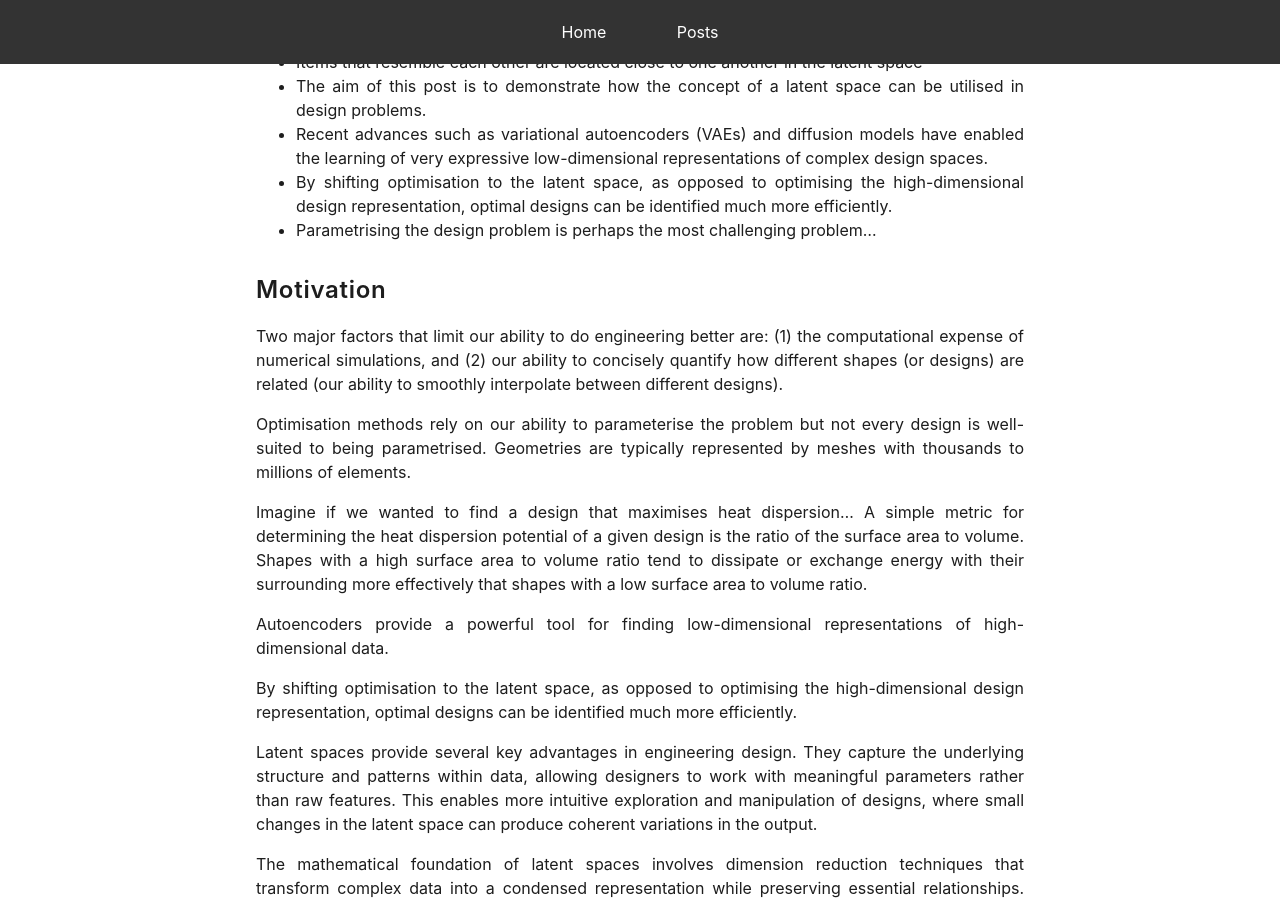
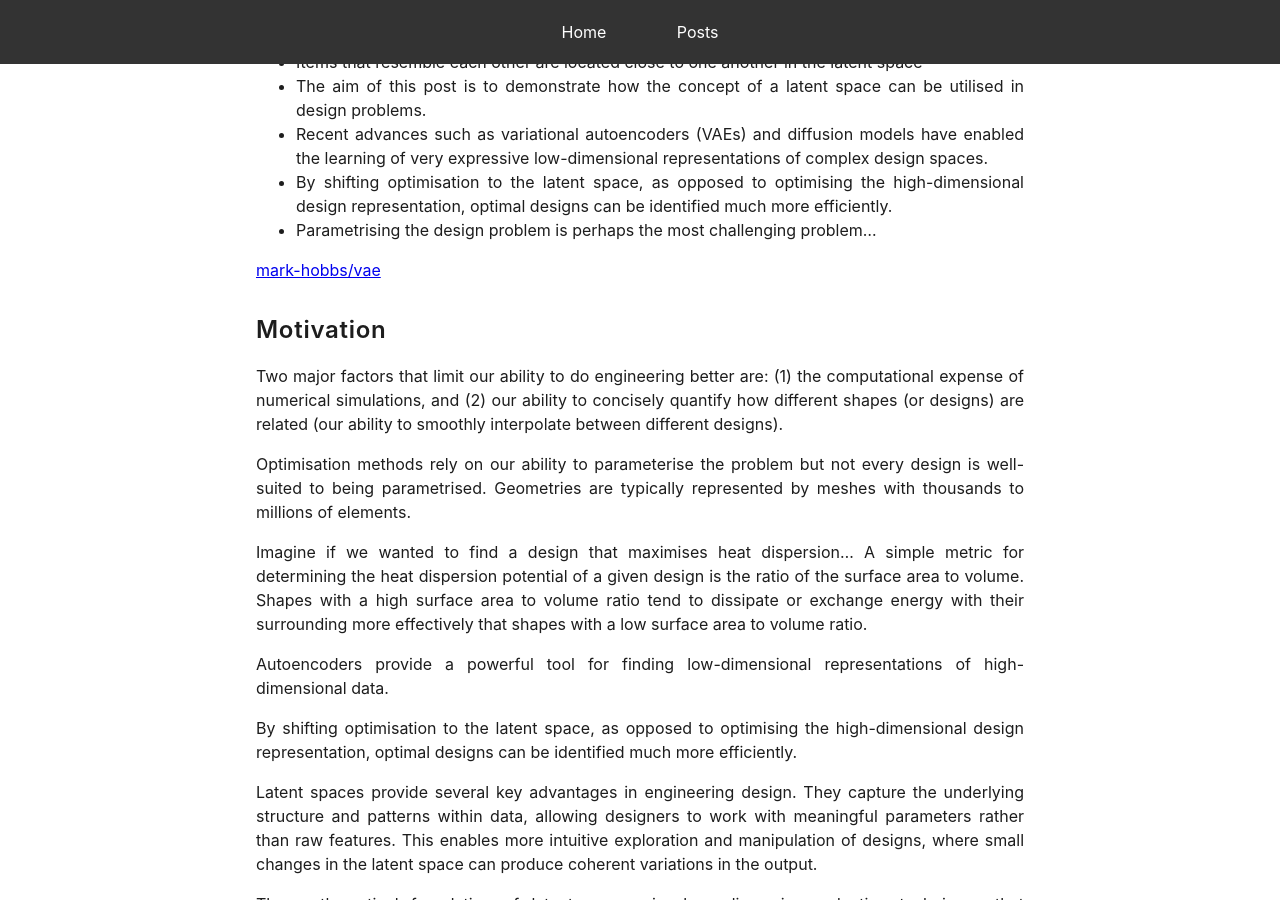
Before and after one commit to mark-hobbs/mark-hobbs.github.io, a Jekyll site: the page built from _posts/2025-01-20-latent-space.md, in a window 1280 px wide and 900 px high, scrolled down 405 px. Built offline with Jekyll 4.4.1, drawn with Linux system fonts in a browser that asks for light colours; formulas are drawn with MathJax 3.

Commit message:
General updates

```diff
--- a/_posts/2025-01-20-latent-space.md
+++ b/_posts/2025-01-20-latent-space.md
@@ -13,6 +13,8 @@ This post introduces the concept of a latent space and highlights its utility in
 - Recent advances such as variational autoencoders (VAEs) and diffusion models have enabled the learning of very expressive low-dimensional representations of complex design spaces.
 - By shifting optimisation to the latent space, as opposed to optimising the high-dimensional design representation, optimal designs can be identified much more efficiently.
 - Parametrising the design problem is perhaps the most challenging problem...
+
+[mark-hobbs/vae](https://github.com/mark-hobbs/vae/tree/main)
 
 ## Motivation
 
@@ -240,7 +242,6 @@ Each shape is represented by 100 ordered $(x, y)$ coordinate pairs, resulting in
 
 ![](/assets/images/latent-space-points.gif)
 
-
 ## Generative modelling
 
 ## References
```
